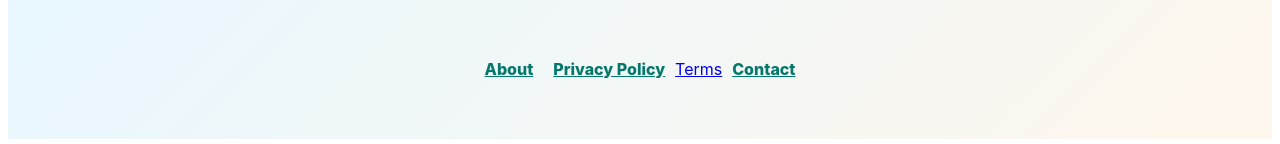
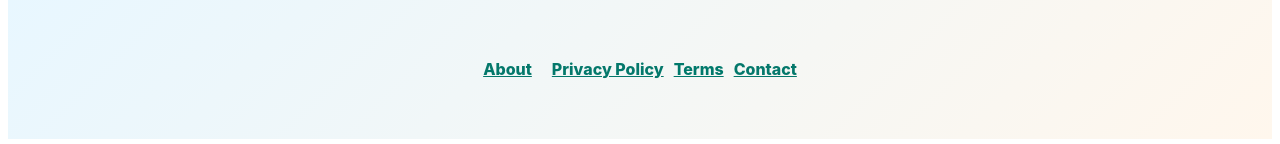
Before and after one commit to gramaziofamily/pixelminttools, a Next.js app: page / in a window 1280 px wide. Shown: the part 1162-1306 px from the top of the page. Built offline with nearby package versions, Linux system fonts and the light colour scheme.

Commit message:
Update page.js

```diff
--- a/app/page.js
+++ b/app/page.js
@@ -130,7 +130,15 @@ export default function Home() {
   <a href="/privacy-policy" style={{ margin: "0 10px", color: "#04786b", fontWeight: "800" }}>
     Privacy Policy
   </a>
-  <a href="/terms">Terms</a>
+  <a
+  href="/terms"
+  style={{
+    color: "#00796b",
+    fontWeight: "800",
+  }}
+>
+  Terms
+</a>
       <a href="/contact" style={{ margin: "0 10px", color: "#04786b", fontWeight: "800" }}>
     Contact
   </a>
```
